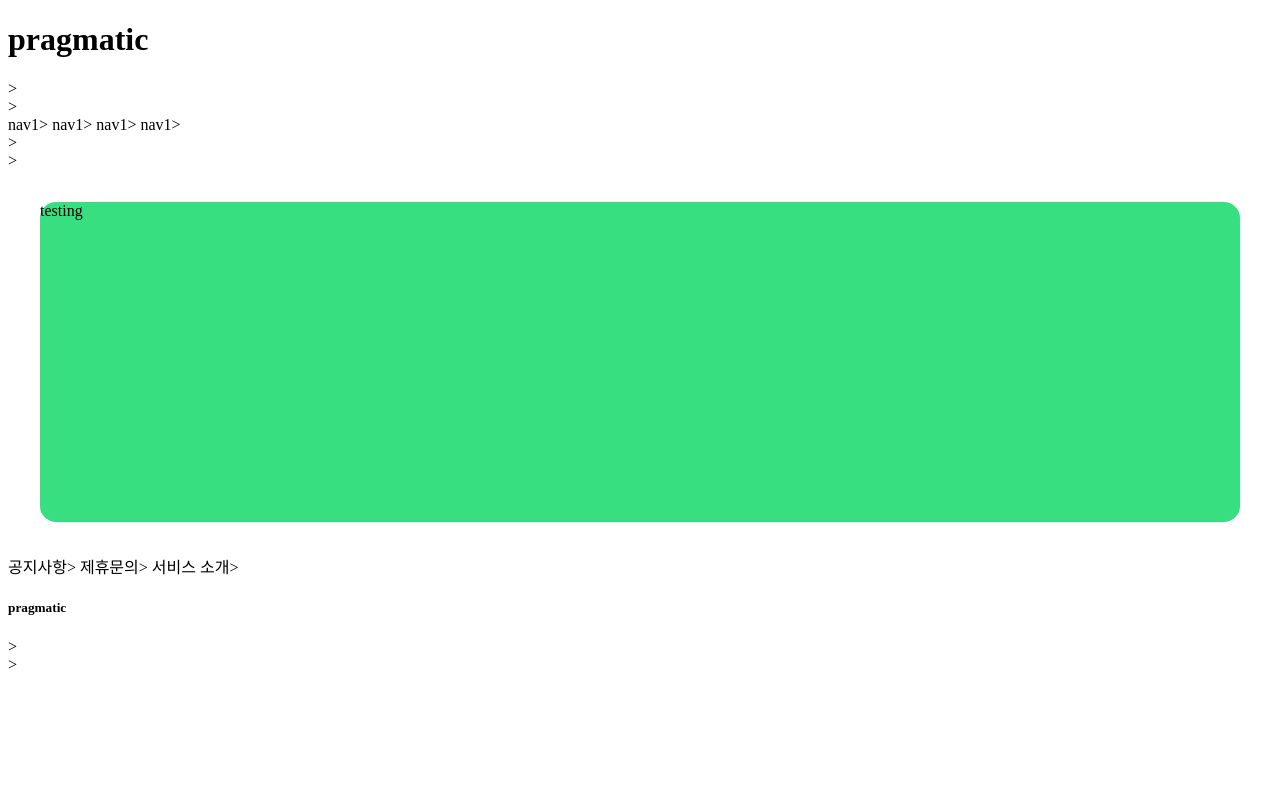
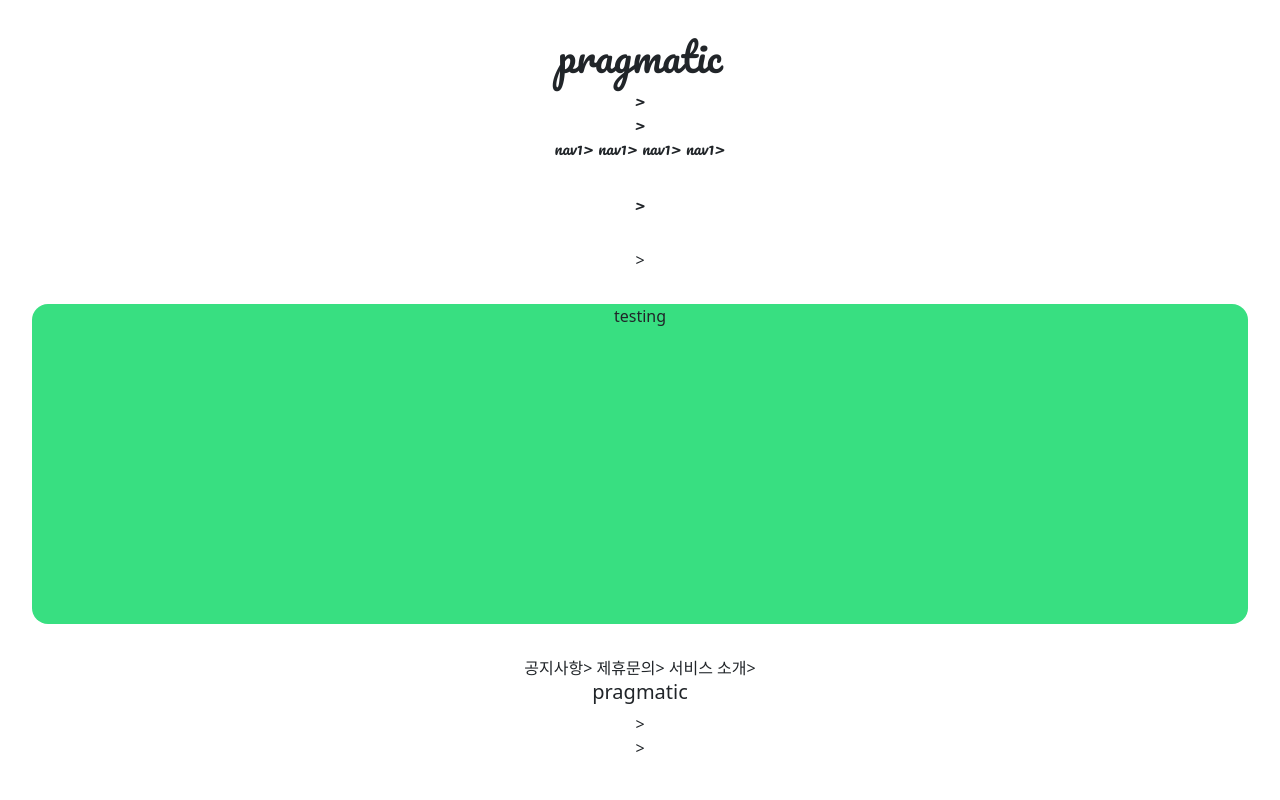
Before and after one commit to jinwoo960323/djangoProje1ct1, a Django app: page /accounts/hello_world/ in a window 1280 px wide. Run offline with Django 3.2, Linux system fonts and the light colour scheme; parts of the project's set-up code (start-up, migrations or seed data) failed here and were passed over.

Commit message:
7/6 3 class commit 4

```diff
--- a/templates/footer.html
+++ b/templates/footer.html
@@ -1,6 +1,6 @@
 <div style="text_align: center">
     <div>
-    <div>
+    <div style="margin-top: 1.5rem ">
         <span>공지사항</span>>
         <span>제휴문의</span>>
         <span>서비스 소개</span>>
--- a/templates/head.html
+++ b/templates/head.html
@@ -13,4 +13,14 @@
 <head>
     <meta charset="UTF-8">
     <title>Title</title>
+
+    {# BOOTSTRAP LINK #}
+    <link href="https://cdn.jsdelivr.net/npm/bootstrap@5.0.2/dist/css/bootstrap.min.css" rel="stylesheet"
+          integrity="sha384-EVSTQN3/azprG1Anm3QDgpJLIm9Nao0Yz1ztcQTwFspd3yD65VohhpuuCOmLASjC" crossorigin="anonymous">
+
+    {# GOOGLE FONTS LINK #}
+    <link rel="preconnect" href="https://fonts.googleapis.com">
+    <link rel="preconnect" href="https://fonts.gstatic.com" crossorigin>
+    <link href="https://fonts.googleapis.com/css2?family=Pacifico&display=swap" rel="stylesheet">
+
 </head>
--- a/templates/header.html
+++ b/templates/header.html
@@ -1,9 +1,9 @@
-<div style="text_align: center">
-<div>
+<div style="text-align: center">
+    <div style="margin: 2rem 0; font-family: 'Pacifico', cursive;">
     <div>
         <h1>pragmatic</h1>>
     </div>>
-    <div>
+    <div style="margin-bottom: 2rem">
         <span>nav1</span>>
         <span>nav1</span>>
         <span>nav1</span>>
```
